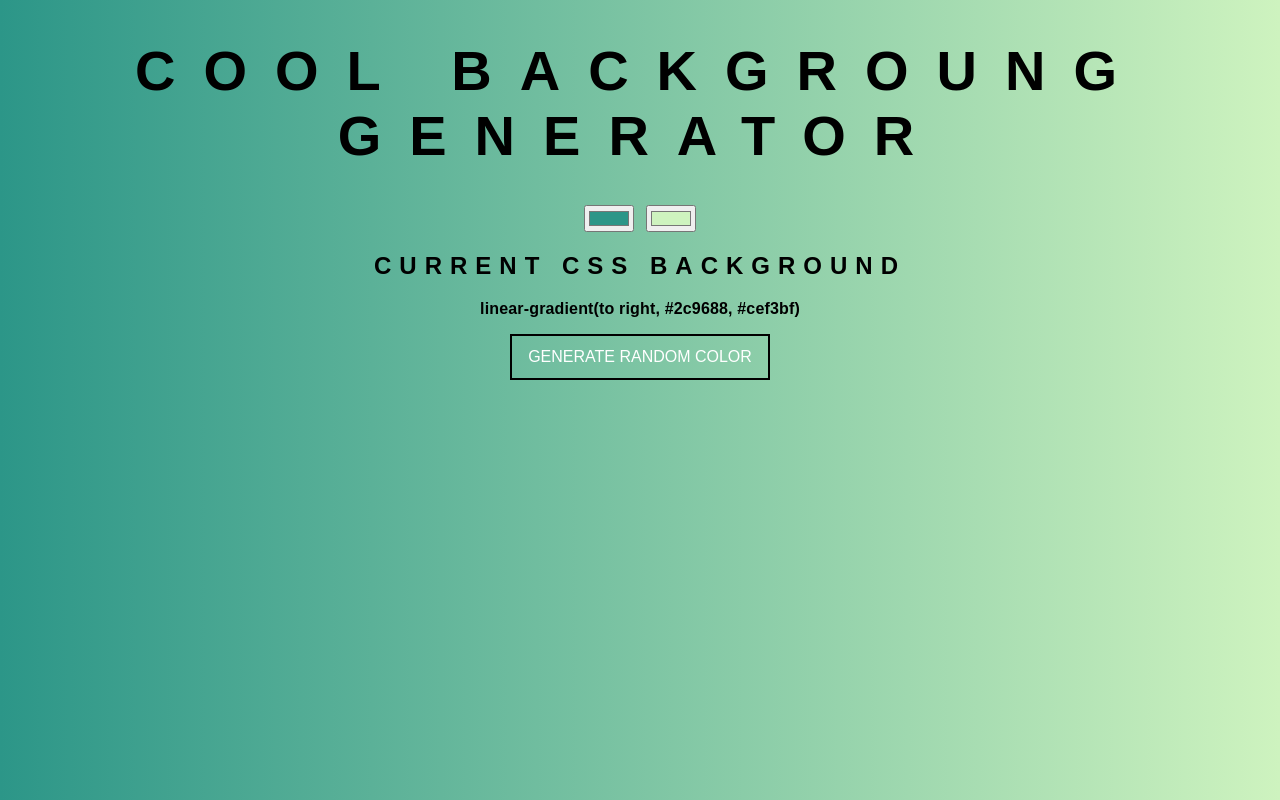
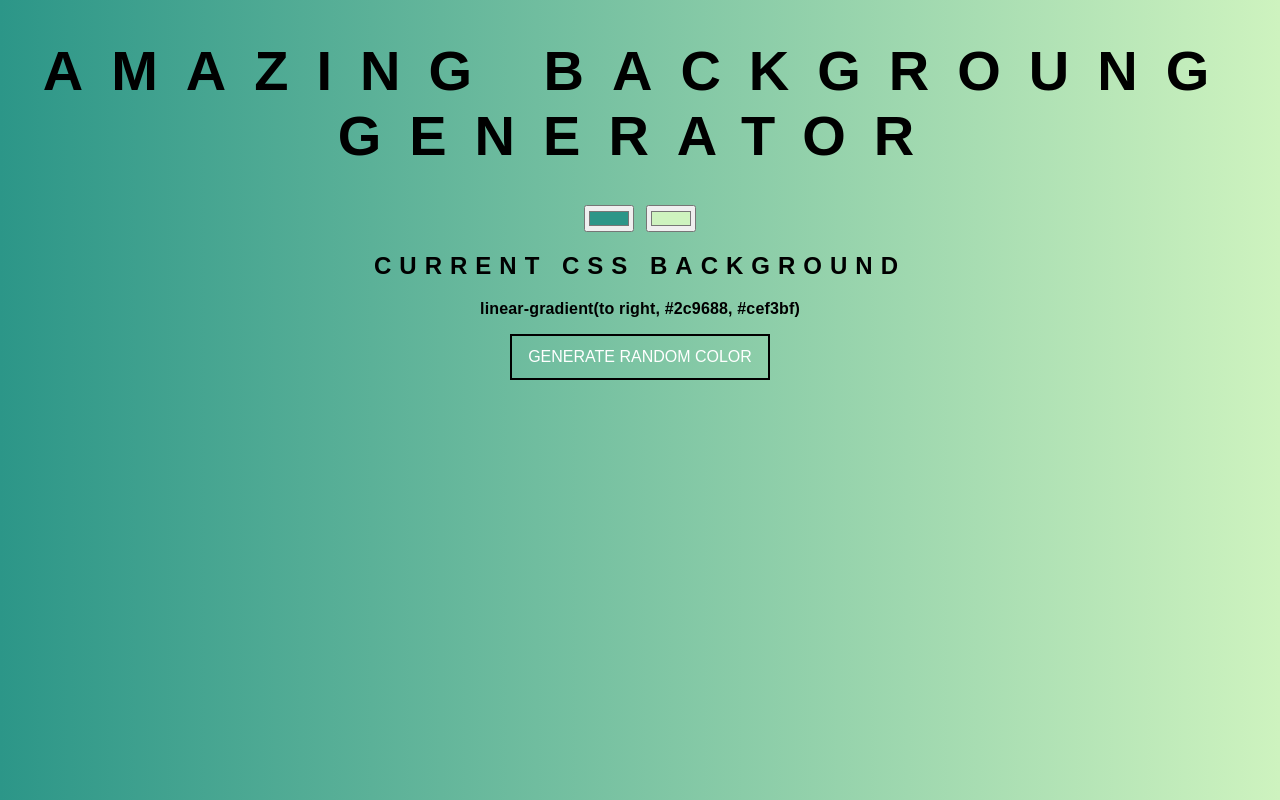
Before and after one commit to faizyaseen80/cool_background.github.io, a plain HTML site: page index.html in a window 1280 px wide. Drawn offline with Linux system fonts and the light colour scheme.

Commit message:
change title again

```diff
--- a/index.html
+++ b/index.html
@@ -7,7 +7,7 @@
 	<link rel="stylesheet" type="text/css" href="style.css">
 </head>
 <body id="gradient">
-	<h1>COOL BACKGROUNG GENERATOR</h1>
+	<h1>AMAZING BACKGROUNG GENERATOR</h1>
 	<input oninput="bgGradient()" type="color" name="color1" class="color1" value="#2c9688">
 	<input oninput="bgGradient()" type="color" name="color2" class="color2" value="#cef3bf">
 	<h2>Current css background</h2>
```
